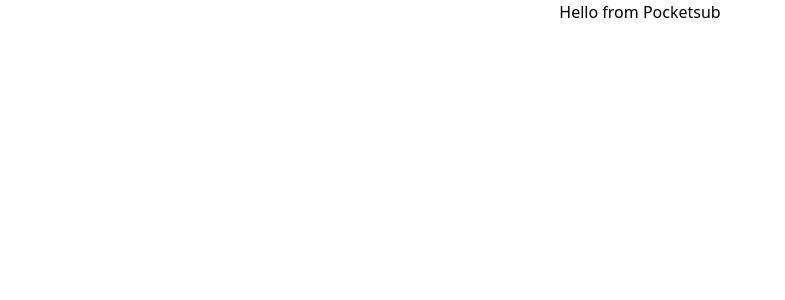
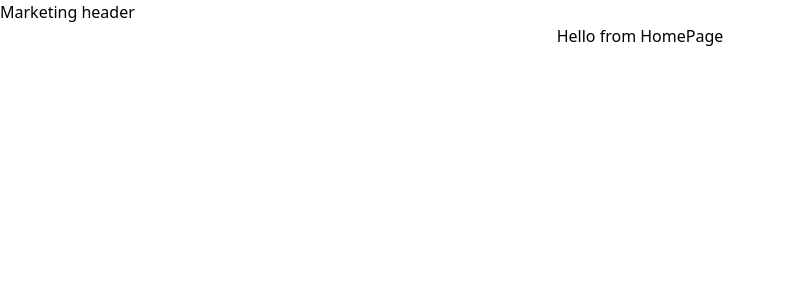
Before and after one commit to hermeneuta/pocketsub, a Next.js app: page / in a window 1280 px wide. Shown: the top 300 px of the page, without its empty margins (0-785 px from the left). Built offline with nearby package versions, Linux system fonts and the light colour scheme.

Commit message:
Stworzenie routingu aplikacji

```diff
--- /dev/null
+++ b/app/(application)/(app)/dashboard/page.tsx
@@ -0,0 +1,8 @@
+export default function DashboardPage() {
+
+  return (
+    <main className="mx-4 px-0 text-center">
+      Hello from DashboardPage
+    </main>
+  )
+}
--- /dev/null
+++ b/app/(application)/(app)/subscriptions/page.tsx
@@ -0,0 +1,8 @@
+export default function SubPage() {
+
+  return (
+    <main className="mx-4 px-0 text-center">
+      Hello from SubPage
+    </main>
+  )
+}
--- /dev/null
+++ b/app/(application)/layout.tsx
@@ -0,0 +1,12 @@
+export default function AppLayout({
+  children,
+}: {
+  children: React.ReactNode
+}) {
+  return (
+    <div>
+      <aside>Side Nav</aside>
+      <main>{children}</main>
+    </div>
+  )
+}
--- /dev/null
+++ b/app/(marketing)/blog/page.tsx
@@ -0,0 +1,9 @@
+export default function BlogPage() {
+
+  return (
+
+    <main className="mx-4 px-0 text-center">
+      Hello from BlogPage
+    </main>
+  )
+}
--- /dev/null
+++ b/app/(marketing)/layout.tsx
@@ -0,0 +1,12 @@
+export default function MarketingLayout({
+  children,
+}: {
+  children: React.ReactNode
+}) {
+  return (
+    <div>
+      <header>Marketing header</header>
+      {children}
+    </div>
+  )
+}
--- /dev/null
+++ b/app/(marketing)/page.tsx
@@ -0,0 +1,8 @@
+export default function HomePage() {
+
+  return (
+    <main className="mx-4 px-0 text-center">
+      Hello from HomePage
+    </main>
+  )
+}
--- a/app/page.tsx
+++ /dev/null
@@ -1,13 +0,0 @@
-
-export default function Home() {
-
-  function sayHallo(message: string) {
-    console.log('Hello ${message}')
-  }
-
-  return (
-    <main className="mx-4 text-center px-0">
-      Hello from Pocketsub
-    </main>
-  )
-}
```
